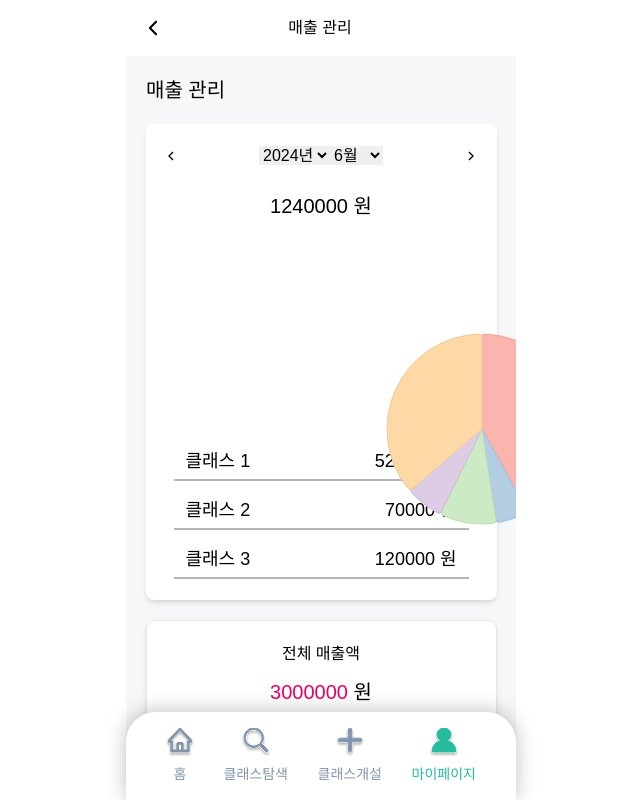
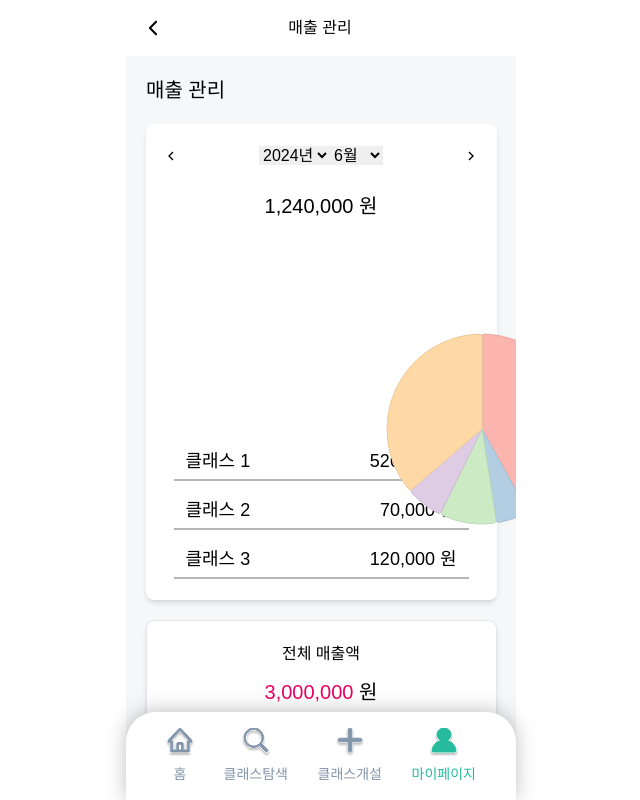
Before and after one commit to alswlfl29/HanaFun_FE, a React (Vite) app: page /mypage/host/sales in a window 1280 px wide. Shown: the whole page, without its empty margins (319-959 px from the left). Built offline with nearby package versions, Linux system fonts and the light colour scheme; a web font is replaced by a local one.

Commit message:
[Feat/#29] 숫자 formatting (#30)
* feat: calculator 숫자 formatting

* feat: 매출 page 숫자 formatting

* feat: LessonDetail 가격 숫자 formatting

* feat: mypage hanamoney 숫자 formatting

```diff
--- a/src/components/molecules/Calculator.tsx
+++ b/src/components/molecules/Calculator.tsx
@@ -3,6 +3,10 @@ import { BsPencil } from 'react-icons/bs';
 import { GrFormNext, GrFormPrevious } from 'react-icons/gr';
 import Keypad from '../common/Keypad';
 import { EditPrice } from './EditPrice';
+
+const formatNumber = (value: number) => {
+  return new Intl.NumberFormat('ko-KR').format(value);
+};
 
 export const Calculator = () => {
   const currentMonth = new Date().getMonth() + 1;
@@ -64,7 +68,7 @@ export const Calculator = () => {
 
       <div className='flex justify-between mt-10 text-xl'>
         <p>매출액</p>
-        <p>{totalSales}원</p>
+        <p>{formatNumber(totalSales)}원</p>
       </div>
 
       <div className='flex justify-between mt-4 text-xl'>
@@ -75,26 +79,28 @@ export const Calculator = () => {
             onClick={openEditPrice}
           />
         </div>
-        <p>{totalPrice}원</p>
+        <p>{formatNumber(totalPrice)}원</p>
       </div>
 
       <div className='text-[12px] text-hanaSilver mt-3'>
         <div className='flex justify-between'>
           <p>재료비</p>
-          <p>{materialPrice}원</p>
+          <p>{formatNumber(materialPrice)}원</p>
         </div>
         <div className='flex justify-between mt-2'>
           <p>장소대여비</p>
-          <p>{rentalPrice}원</p>
+          <p>{formatNumber(rentalPrice)}원</p>
         </div>
         <div className='flex justify-between mt-2'>
           <p>기타비용</p>
-          <p>{etcPrice}원</p>
+          <p>{formatNumber(etcPrice)}원</p>
         </div>
       </div>
       <div className='mt-5 pt-4 text-xl flex justify-between border-t-[1px] border-hanaSilver'>
         <p>순수익</p>
-        <p className='font-hanaMedium text-hanaGreen'>{netProfit}원</p>
+        <p className='font-hanaMedium text-hanaGreen'>
+          {formatNumber(netProfit)}원
+        </p>
       </div>
       {editPriceVisible && (
         <EditPrice
--- a/src/components/molecules/LessonDetail.tsx
+++ b/src/components/molecules/LessonDetail.tsx
@@ -5,6 +5,11 @@ export const LessonDetail = () => {
   const place = '서울 성동구 연무장길';
   const materials = '건강한 신체';
   const description = '갱장한 클래스입니다. ';
+
+  const formatNumber = (value: number) => {
+    return new Intl.NumberFormat('ko-KR').format(value);
+  };
+
   return (
     <div className='mt-3 mb-32 px-5 py-3 w-[351px] h-[122px] font-hanaRegular text-xs bg-white rounded-2xl border-[1px] border-hanaSilver'>
       <div className='flex flex-row'>
@@ -16,7 +21,7 @@ export const LessonDetail = () => {
         <div className='ml-5'>
           <p>카테고리 : {category}</p>
           <p>모집 정원 : {people}명</p>
-          <p>가격 : {price}원</p>
+          <p>가격 : {formatNumber(price)}원</p>
           <p>장소 : {place}</p>
           <p>준비물 : {materials} </p>
           <p>상세설명 : {description}</p>
--- a/src/components/molecules/LessonSalesTotal.tsx
+++ b/src/components/molecules/LessonSalesTotal.tsx
@@ -6,6 +6,10 @@ interface Iprops {
   lessonTotal: number;
   year: number;
 }
+
+const formatNumber = (value: number) => {
+  return new Intl.NumberFormat('ko-KR').format(value);
+};
 
 export const LessonSalesTotal = ({
   lesson_id,
@@ -22,7 +26,7 @@ export const LessonSalesTotal = ({
       }
     >
       <p>{title}</p>
-      <p>{lessonTotal} 원</p>
+      <p>{formatNumber(lessonTotal)} 원</p>
     </div>
   );
 };
--- a/src/components/molecules/TotalSales.tsx
+++ b/src/components/molecules/TotalSales.tsx
@@ -1,10 +1,13 @@
 export const TotalSales = () => {
+  const formatNumber = (value: number) => {
+    return new Intl.NumberFormat('ko-KR').format(value);
+  };
   const totalSales = 3000000;
   return (
     <div className='w-[351px] h-[107px] mt-5 bg-white rounded-lg shadow-md border-[1px] text-center flex flex-col justify-center items-center font-hanaMedium'>
       <p>전체 매출액</p>
       <p className='text-xl mt-3'>
-        <span className='text-hanaRed'>{totalSales}</span> 원
+        <span className='text-hanaRed'>{formatNumber(totalSales)}</span> 원
       </p>
     </div>
   );
--- a/src/components/molecules/TotalSalesCard.tsx
+++ b/src/components/molecules/TotalSalesCard.tsx
@@ -8,6 +8,10 @@ interface Iprops {
   initMonth: number;
   data: MonthSalesType[] | undefined;
 }
+
+const formatNumber = (value: number) => {
+  return new Intl.NumberFormat('ko-KR').format(value);
+};
 
 export const TotalSalesCard = ({ initYear, initMonth, data }: Iprops) => {
   const [year, setYear] = useState(initYear);
@@ -81,7 +85,7 @@ export const TotalSalesCard = ({ initYear, initMonth, data }: Iprops) => {
       </div>
 
       {/* month total */}
-      <p className='text-xl mt-6'>{monthTotal} 원</p>
+      <p className='text-xl mt-6'>{formatNumber(monthTotal)} 원</p>
 
       {/* chart */}
       <div className='w-80 h-52 ml-4 flex justify-center items-center'>
--- a/src/components/molecules/UserInfo.tsx
+++ b/src/components/molecules/UserInfo.tsx
@@ -1,6 +1,6 @@
 interface IProps {
   username: string;
-  hanaMoney?: number;
+  hanaMoney: string;
 }
 
 export const UserInfo = ({ username, hanaMoney }: IProps) => {
--- a/src/pages/mypage/MyPage.tsx
+++ b/src/pages/mypage/MyPage.tsx
@@ -14,6 +14,10 @@ const MyPage = () => {
     navigate('/mypage/my-lesson-list');
   };
 
+  const formatNumber = (value: number) => {
+    return new Intl.NumberFormat('ko-KR').format(value);
+  };
+
   // data 가져오기
   const { data: myLessons } = useQuery({
     queryKey: ['myLessons'],
@@ -23,12 +27,17 @@ const MyPage = () => {
     },
   });
   const lessons = myLessons?.lessons;
-  const point = myLessons?.point;
+  var point = 0;
+  if (myLessons) {
+    point = myLessons.point;
+  } else {
+    console.log('myLessons 로딩 오류');
+  }
 
   return (
     <div className='pt-6 px-5 pb-7'>
       <p className='font-hanaBold text-xl'>마이페이지</p>
-      <UserInfo username={username} hanaMoney={point} />
+      <UserInfo username={username} hanaMoney={formatNumber(point)} />
       <div className='flex justify-between mt-5'>
         <div
           className='w-[164px] h-[156px] bg-white rounded-2xl shadow-md cursor-pointer'
```
